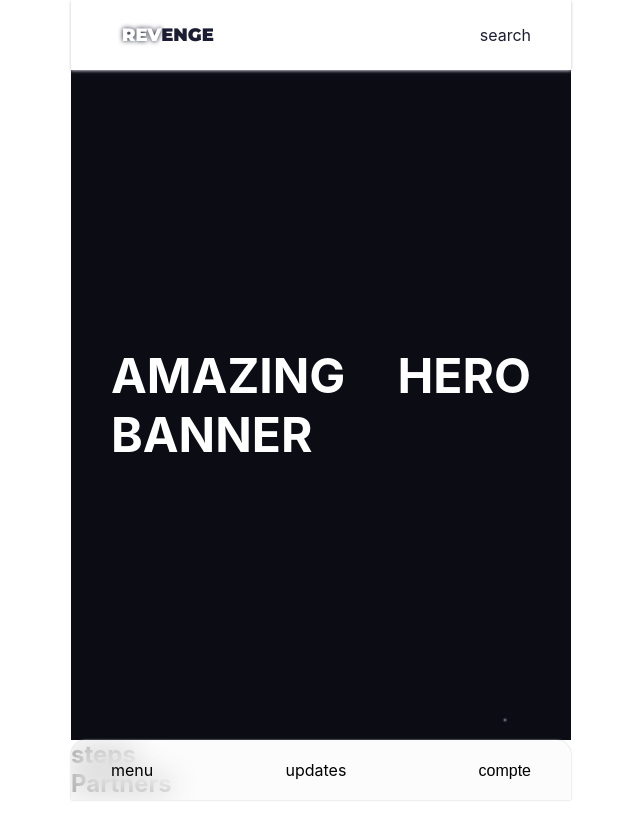
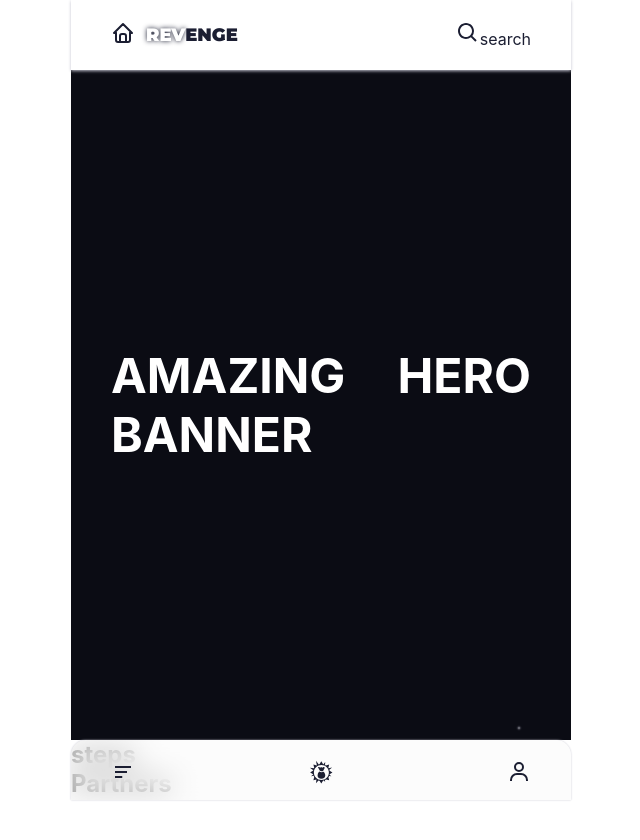
Before and after one commit to revenge-buy/plateforme, a Next.js app: page / in a window 1280 px wide. Shown: the top 840 px of the page, without its empty margins (319-959 px from the left). Built offline with nearby package versions, Linux system fonts and the light colour scheme.

Commit message:
trying deployment wit vercel

```diff
--- a/containers/Footer/index.jsx
+++ b/containers/Footer/index.jsx
@@ -1,7 +1,7 @@
 import Link from "next/link"
-import { useState } from "react";
-// import { GiShinyPurse } from "react-icons/gi"
-// import { BiMenuAltLeft, BiUser } from "react-icons/bi"
+// import { useState } from "react";
+import { GiShinyPurse } from "react-icons/gi"
+import { BiMenuAltLeft, BiUser } from "react-icons/bi"
 
 import style from './index.module.css'
 
@@ -36,12 +36,12 @@ export default function Footer() {
       <nav>
         <ul>
           <li><Link href='/projects'>
-            menu
-            {/* <BiMenuAltLeft /> */}
+            {/* menu */}
+            <BiMenuAltLeft />
           </Link></li>
           <li><Link href='/updates'>
-            updates
-            {/* <GiShinyPurse /> */}
+            {/* updates */}
+            <GiShinyPurse />
           </Link> </li>
           {/* <li className={style.toggleMenu}>
             <button>profile</button>
@@ -52,8 +52,8 @@ export default function Footer() {
           </li> */}
           <li className={style.toggleMenu}>
             <button>
-              compte
-              {/* <BiUser /> */}
+              {/* compte */}
+              <BiUser />
             </button>
             <menu>
               <Link href='/account'>Paramètres</Link>
--- a/containers/Header/index.jsx
+++ b/containers/Header/index.jsx
@@ -1,6 +1,6 @@
 import { useState } from "react"
-// import { TbHome } from "react-icons/tb"
-// import { BiSearch } from "react-icons/bi"
+import { TbHome } from "react-icons/tb"
+import { BiSearch } from "react-icons/bi"
 
 import Logo from "@/components/Logo/Logo"
 
@@ -14,11 +14,11 @@ export default function Header() {
   return (
     <header className={style.header}>
       <Link className={style.headerLogo} href="/">
-        {/* <TbHome /> */}
+        <TbHome />
         <Logo />
       </Link>
       <div onClick={() => setSearching(true)}>
-        {/* <BiSearch /> */}
+        <BiSearch />
         search
       </div>
       {searching &&
```
Also changed, not shown: components/ProjectPreview/index.jsx (+4 -4 lines).
